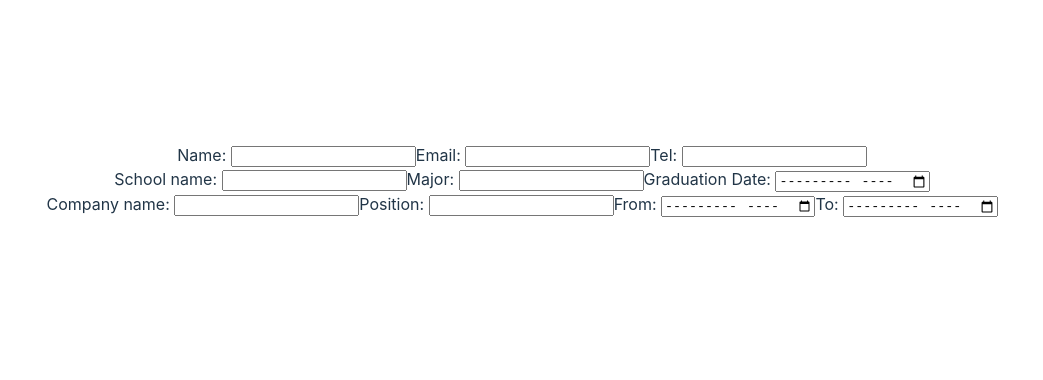
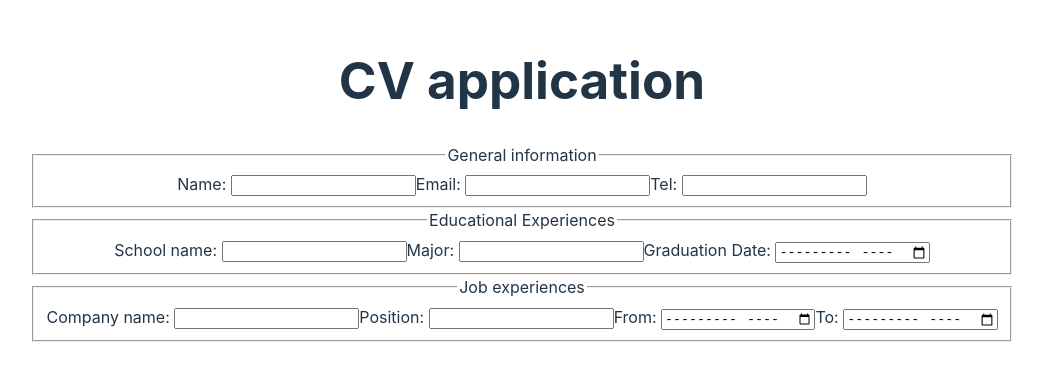
Before and after one commit to ls1955/react-cv-form, a React (Vite) app: page / in a window 1280 px wide. Shown: the part 220-600 px from the top of the page, without its empty margins (118-1161 px from the left). Built offline with nearby package versions, Linux system fonts and the light colour scheme.

Commit message:
Include headers and fieldset

```diff
--- a/src/components/CVForm.jsx
+++ b/src/components/CVForm.jsx
@@ -16,6 +16,7 @@ export default function CVForm() {
 
   return (
     <form>
+      <h1>CV application</h1>
       <GeneralInfoSection info={info} onUpdate={setInfo} />
       <EduExpsSection eduExps={eduExps} onUpdate={setEduExps} />
       <JobExpsSection jobExps={jobExps} onUpdate={setJobExps} />
@@ -29,7 +30,8 @@ function GeneralInfoSection({ info, onUpdate }) {
   const handleTel = (e) => onUpdate({ ...info, tel: e.target.value });
 
   return (
-    <div>
+    <fieldset>
+      <legend>General information</legend>
       <label>
         Name: <input type="text" value={info["name"]} onChange={handleName} />
       </label>
@@ -40,7 +42,7 @@ function GeneralInfoSection({ info, onUpdate }) {
       <label>
         Tel: <input type="tel" value={info["tel"]} onChange={handleTel} />
       </label>
-    </div>
+    </fieldset>
   );
 }
 
@@ -52,7 +54,8 @@ function EduExpsSection({ eduExps, onUpdate }) {
     onUpdate({ ...eduExps, gradDate: e.target.value });
 
   return (
-    <div>
+    <fieldset>
+      <legend>Educational Experiences</legend>
       <label>
         School name:{" "}
         <input
@@ -73,7 +76,7 @@ function EduExpsSection({ eduExps, onUpdate }) {
           onChange={handleGradDate}
         />
       </label>
-    </div>
+    </fieldset>
   );
 }
 
@@ -86,7 +89,8 @@ function JobExpsSection({ jobExps, onUpdate }) {
   const handleTo = (e) => onUpdate({ ...jobExps, to: e.target.value });
 
   return (
-    <div>
+    <fieldset>
+      <legend>Job experiences</legend>
       <label>
         Company name:{" "}
         <input
@@ -110,6 +114,6 @@ function JobExpsSection({ jobExps, onUpdate }) {
       <label>
         To: <input type="month" value={jobExps["to"]} onChange={handleTo} />
       </label>
-    </div>
+    </fieldset>
   );
 }
```
